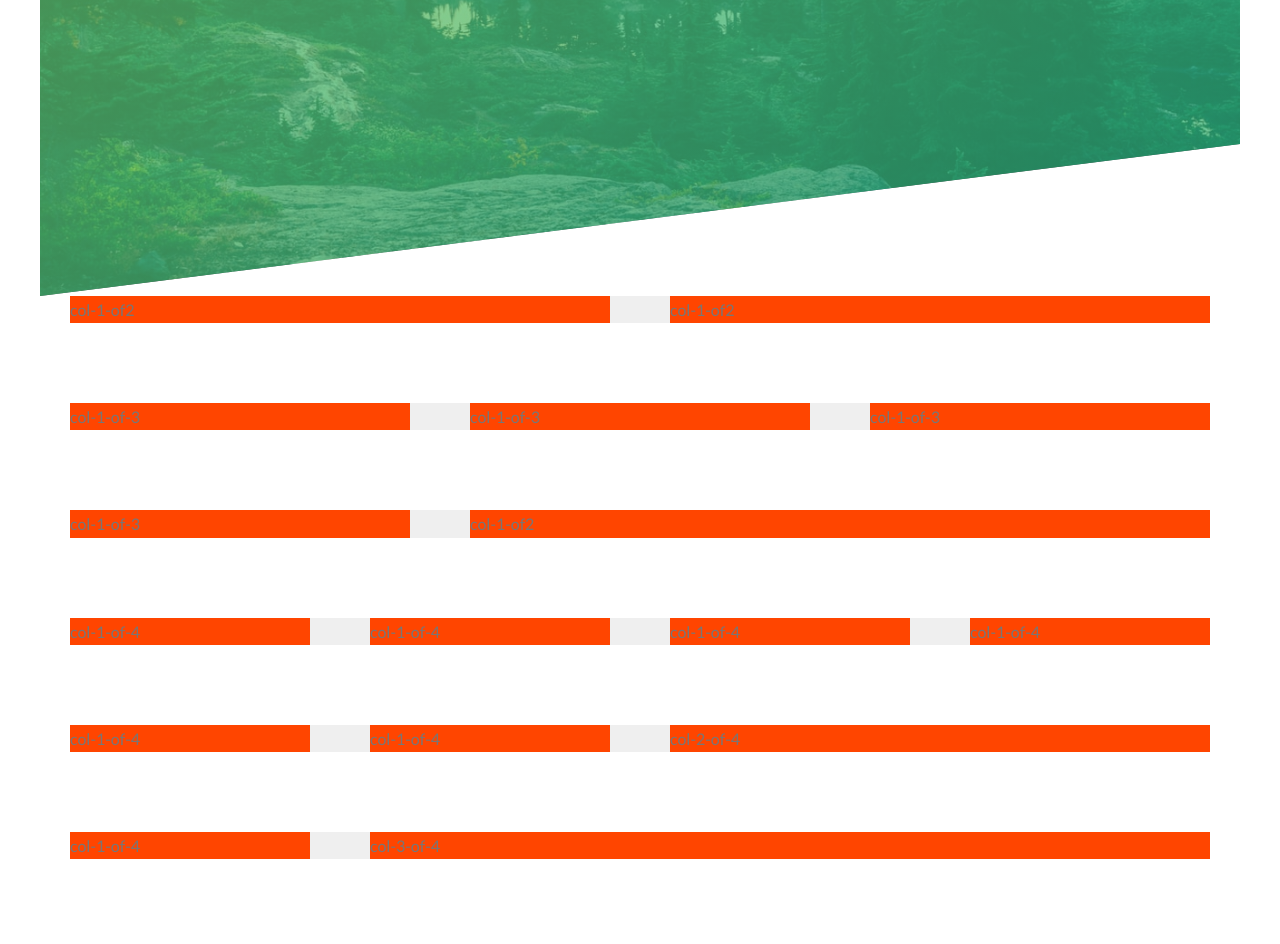
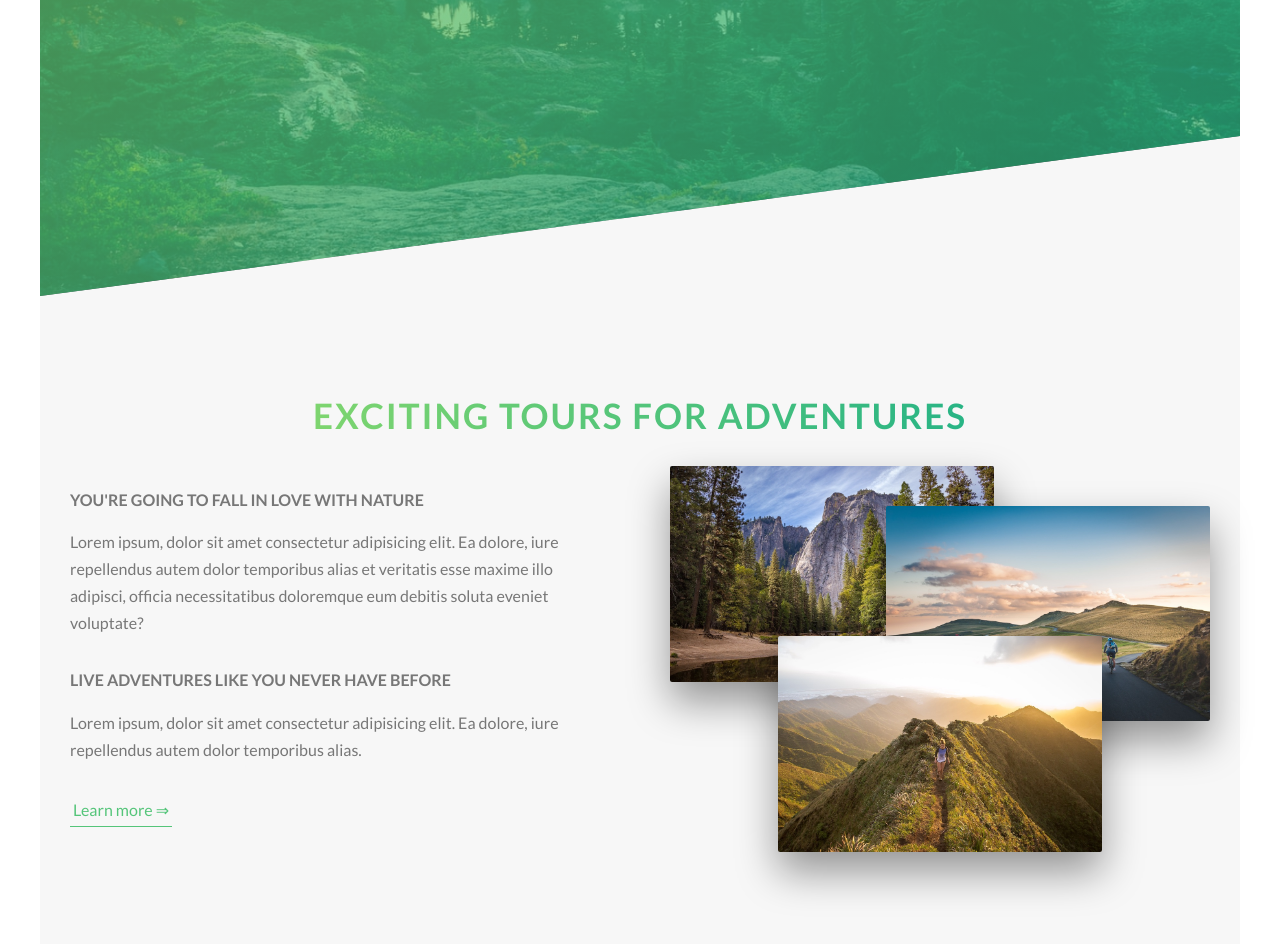
Before and after one commit to PongponZ/AdvanceCss_learn, a website: page lesson_one_natour/index.html in a window 1280 px wide. Shown: the part 504-1448 px from the top of the page. Before the commit the page ends 1403 px from the top, so only its background shows below. Drawn offline with Linux system fonts and the light colour scheme.

Commit message:
update about section

```diff
--- a/lesson_one_natour/index.html
+++ b/lesson_one_natour/index.html
@@ -29,7 +29,37 @@
 
         </header>
 
-        <section class="grid-test">
+        <main>
+            <section class="section-about">
+                <div class="u-center-text u-margin-bottom-big">
+                    <h2 class="heading-secondary">
+                        Exciting tours for adventures
+                    </h2>
+                </div>
+
+                <div class="row">
+                    <div class="col-1-of-2">
+                        <h3 class="heading-tertiary u-margin-bottom-small"> You're going to fall in love with nature </h3>
+                        <p class="paragraph">Lorem ipsum, dolor sit amet consectetur adipisicing elit. Ea dolore, iure repellendus autem dolor temporibus alias et veritatis esse maxime illo adipisci, officia necessitatibus doloremque eum debitis soluta eveniet voluptate? </p>
+
+                        <h3 class="heading-tertiary u-margin-bottom-small"> Live adventures like you never have before </h3>
+                        <p class="paragraph">Lorem ipsum, dolor sit amet consectetur adipisicing elit. Ea dolore, iure repellendus autem dolor temporibus alias. </p>
+
+                        <a href="#" class="btn-text"> Learn more &rArr;</a>
+                    </div>
+                    <div class="col-1-of-2">
+                        <div class="composition">
+                            <img src="img/nat-1-large.jpg" alt="" class="composition__photo composition__photo--p1">
+                            <img src="img/nat-2-large.jpg" alt="" class="composition__photo composition__photo--p2" >
+                            <img src="img/nat-3-large.jpg" alt="" class="composition__photo composition__photo--p3">
+                        </div>
+                    </div>
+                </div>
+
+
+            </section>
+        </main>
+    <!-- <section class="grid-test">
             <div class="row">
                 <div class="col-1-of-2">
                     col-1-of2
@@ -97,6 +127,7 @@
             </div>
 
         </section>
+    -->
 
     </body>
 </html>
--- a/lesson_one_natour/package.json
+++ b/lesson_one_natour/package.json
@@ -4,7 +4,7 @@
   "description": "",
   "main": "index.js",
   "scripts": {
-      "compile:sass":"node-sass sass/main.scss css/style.css -w",
+    "compile:sass": "node-sass sass/main.scss css/style.css -w",
     "test": "echo \"Error: no test specified\" && exit 1"
   },
   "keywords": [],
--- a/lesson_one_natour/sass/abstracts/_variable.scss
+++ b/lesson_one_natour/sass/abstracts/_variable.scss
@@ -3,9 +3,14 @@ $color-primary: #55c57a;
 $color-primary-light: #7ed56f;
 $color-primary-dark:#28b485;
 
+$color-gray-light:#f7f7f7;
+
 $color-gray-dark:#777;
 $color-white:#fff;
 $color-black:#000;
+
+//font
+$default-font-size: 1.6rem;
 
 //Grid
 $grid-width:114rem;
--- a/lesson_one_natour/sass/base/_typography.scss
+++ b/lesson_one_natour/sass/base/_typography.scss
@@ -38,3 +38,30 @@ body {
         animation-timing-function: ease-out;
     }
 }
+.heading-secondary{
+    font-size: 3.5rem;
+    text-transform: uppercase;
+    font-weight: 700;
+    display: inline-block;
+    background-image: linear-gradient(to right , $color-primary-light, $color-primary-dark);
+    -webkit-background-clip: text;
+    color:transparent;
+    letter-spacing: .2rem;
+    transition: all .2s;
+
+    &:hover{
+        transform: skewY(0deg) skewX(10deg) scale(1.1);
+        text-shadow: .5rem 1rem 2rem rgba($color-black, 0.2);
+    }
+}
+.heading-tertiary{
+    font-size: $default-font-size;
+    font-weight: 700;
+    text-transform: uppercase;
+}
+.paragraph{
+    font-size: $default-font-size;
+    &:not(:last-child){
+        margin-bottom: 3rem;
+    }
+}
--- a/lesson_one_natour/sass/base/_util.scss
+++ b/lesson_one_natour/sass/base/_util.scss
@@ -0,0 +1,13 @@
+.u-center-text{
+ text-align: center;
+}
+
+.u-margin-bottom-big{
+    margin-bottom: 8rem;
+}
+.u-margin-bottom-big{
+    margin-bottom: 4rem;
+}
+.u-margin-bottom-small{
+    margin-bottom: 1.5rem;
+}
--- a/lesson_one_natour/sass/component/_button.scss
+++ b/lesson_one_natour/sass/component/_button.scss
@@ -53,3 +53,27 @@
     }
 
 }
+
+.btn-text{
+    transition: all .2s;
+    &:link,
+    &:visited{
+        font-size: $default-font-size;
+        color:$color-primary;
+        display: inline-block;
+        text-decoration: none;
+        border-bottom: 1px solid $color-primary;
+        padding: 3px;
+    }
+    &:hover{
+        background-color: $color-primary;
+        color: $color-white;
+        box-shadow: 0 1rem 2rem rgba($color-black, 0.15);
+        transform: translateY(-2px);
+    }
+
+    &:active{
+        box-shadow: 0 .5rem 1rem rgba($color-black, 0.15);
+        transform: translateY(0);
+    }
+}
--- /dev/null
+++ b/lesson_one_natour/sass/component/_composition.scss
@@ -0,0 +1,35 @@
+.composition{
+    position: relative;
+    &__photo{
+        width: 60%;
+        box-shadow: 0 2rem 4rem rgba($color-black, 0.4);
+        border-radius: 2px;
+        position: absolute;
+        transition: all 0.2s;
+        outline-offset: 1rem;
+        &--p1{
+            left: 0;
+            top:-2rem;
+        }
+
+        &--p2{
+            right: 0;
+            top: 2rem;
+        }
+
+        &--p3{
+            left: 20%;
+            top: 15rem;
+        }
+
+        &:hover{
+            outline: 1rem solid $color-primary;
+            transform: scale(1.05) translateY(-0.5rem);
+            box-shadow: 0 2.5rem 4 4rem rgba($color-black, 0.4);
+            z-index: 20;
+        }
+    }
+    &:hover &__photo:not(:hover){
+        transform: scale(0.95);
+    }
+}
--- a/lesson_one_natour/sass/layout/_grid.scss
+++ b/lesson_one_natour/sass/layout/_grid.scss
@@ -1,6 +1,5 @@
 .row{
     max-width: $grid-width;
-    background-color: #eeee;
     margin: 0 auto;
 
     @include clearfix;
@@ -10,7 +9,6 @@
     }
 
     [class^="col-"]{
-        background-color: orangered;
         float: left;
         &:not(:last-child){
             margin-right: $gutter-horizontal;
--- a/lesson_one_natour/sass/layout/_header.scss
+++ b/lesson_one_natour/sass/layout/_header.scss
@@ -8,7 +8,7 @@
     background-size: cover;
     background-position: top;
 
-    clip-path: polygon(0 0, 100% 0, 100% 80%, 0 100%);
+    clip-path: polygon(0 0, 100% 0, 100% 75vh, 0 100%);
 
     .logo-box {
         position: absolute;
--- a/lesson_one_natour/sass/main.scss
+++ b/lesson_one_natour/sass/main.scss
@@ -10,6 +10,7 @@
 @import "layout/grid";
 @import "layout/header";
 
+@import "component/composition";
 @import "component/button";
 
 @import "page/home";
--- a/lesson_one_natour/sass/page/_home.scss
+++ b/lesson_one_natour/sass/page/_home.scss
@@ -0,0 +1,5 @@
+.section-about{
+    background-color: $color-gray-light;
+    padding: 25rem 0;
+    margin-top: -20vh;
+}
```
Also changed, not shown: lesson_one_natour/css/style.css.
